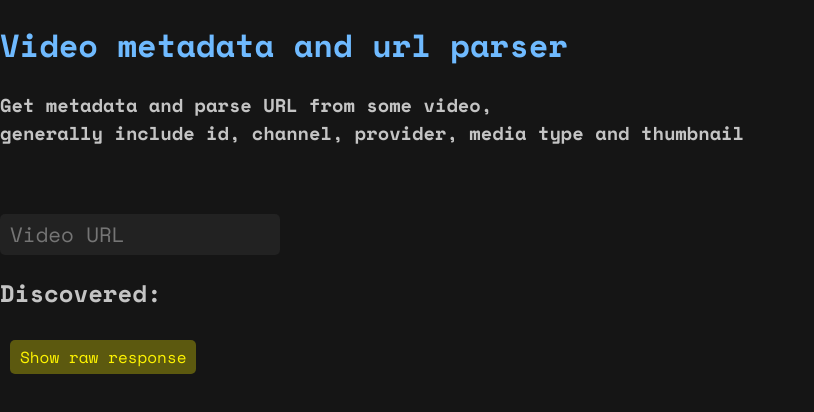
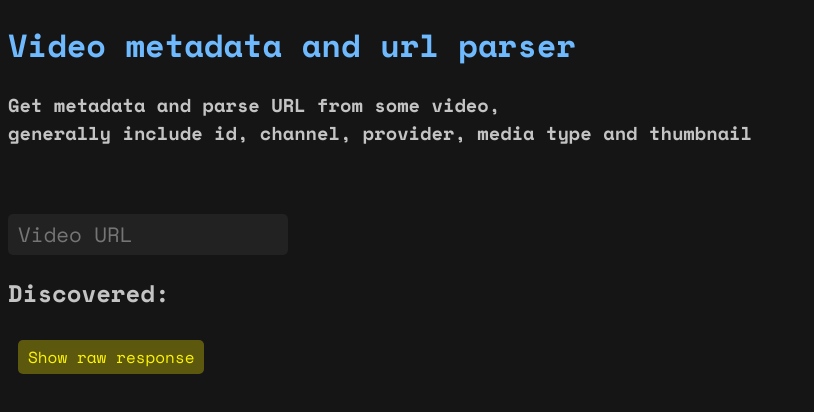
Before and after one commit to Matsukii/polarpod, a website: page public/video/video.html in a window 1280 px wide. Shown: the whole page, without its empty margins (0-814 px from the left). Drawn offline with nearby package versions, Linux system fonts and the light colour scheme.

Commit message:
html body margin

```diff
--- a/public/openGraph/ogs.css
+++ b/public/openGraph/ogs.css
@@ -11,7 +11,7 @@
 
 
 body{
-    margin: 0;
+    /* margin: 0; */
     background-color: var(--color-backgroud);
     color: var(--text-dark);
 }
--- a/public/video/video.css
+++ b/public/video/video.css
@@ -11,7 +11,7 @@
 
 
 body{
-    margin: 0;
+    /* margin: 0; */
     background-color: var(--color-backgroud);
     color: var(--text-dark);
 }
```
